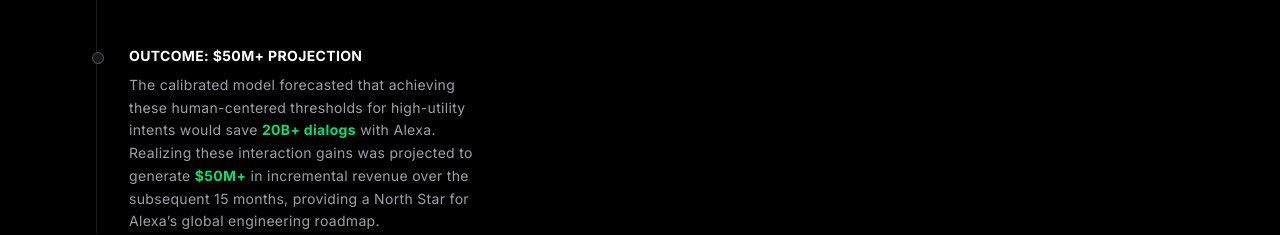
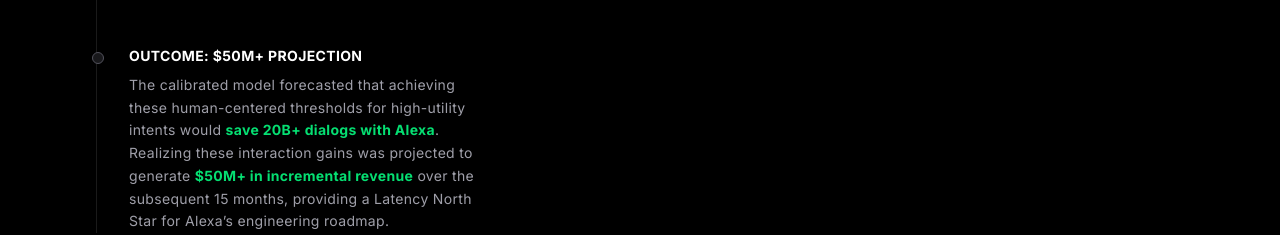
Before and after one commit to brandonfluegel/Research-Portfolio, a Next.js app: page / in a window 1280 px wide. Shown: the part 2040-2275 px from the top of the page. Built offline with nearby package versions, Linux system fonts and the light colour scheme; no server answers.

Commit message:
Add GA4 and visitor exclusion logic

```diff
--- a/components/sections/AmazonProjectSection.tsx
+++ b/components/sections/AmazonProjectSection.tsx
@@ -98,7 +98,7 @@ export default function AmazonProjectSection() {
                 <span className="absolute -left-[29px] md:-left-[37px] top-1.5 w-3 h-3 bg-zinc-900 border border-zinc-600 rounded-full"></span>
                 <h4 className="text-sm font-bold text-white uppercase tracking-wide mb-1 md:mb-2">Outcome: $50M+ Projection</h4>
                 <p className="text-sm text-zinc-400 leading-relaxed">
-                  The calibrated model forecasted that achieving these human-centered thresholds for high-utility intents would save <span className="text-green-400 font-bold">20B+ dialogs</span> with Alexa. Realizing these interaction gains was projected to generate <span className="text-green-400 font-bold">$50M+</span> in incremental revenue over the subsequent 15 months, providing a North Star for Alexa’s global engineering roadmap.
+                  The calibrated model forecasted that achieving these human-centered thresholds for high-utility intents would <span className="text-green-400 font-bold">save 20B+ dialogs with Alexa</span>. Realizing these interaction gains was projected to generate <span className="text-green-400 font-bold">$50M+ in incremental revenue</span> over the subsequent 15 months, providing a Latency North Star for Alexa’s engineering roadmap.
                 </p>
               </div>
             </div>
--- a/components/sections/NASAProjectSection.tsx
+++ b/components/sections/NASAProjectSection.tsx
@@ -90,7 +90,7 @@ export default function NASAProjectSection() {
               <div className="absolute bottom-0 left-0 right-0 hidden md:flex justify-between items-end p-8">
                 <div>
                   <div className="text-[10px] font-mono text-blue-400 uppercase tracking-widest mb-1">Lunar Gateway</div>
-                  <div className="text-sm text-zinc-300 max-w-xs leading-relaxed">Medical workstation validated for zero-gravity constraints</div>
+                  <div className="text-sm text-zinc-300 max-w-xs leading-relaxed">Medical workstation validated for minimized-gravity constraints</div>
                 </div>
                 <div className="text-right">
                   <div className="text-3xl font-bold text-green-400">30%</div>
@@ -106,7 +106,7 @@ export default function NASAProjectSection() {
             <div className="p-4 md:p-6 bg-zinc-900/50 border border-white/10 rounded-xl">
               <h4 className="text-sm font-bold text-white uppercase tracking-wide mb-2 leading-tight">Validation: Lunar Gateway</h4>
               <p className="text-sm text-zinc-400 leading-relaxed">
-                Executed human factors validation studies for the <span className="text-white font-medium">Lunar Gateway medical workstation</span>. This rigorous testing environment simulated zero-gravity constraints to identify physical and cognitive ergonomic failure points.
+                Executed human factors validation studies for the Lunar Gateway medical workstation. This testing environment simulated minimized-gravity constraints to identify physical and cognitive ergonomic failure points.
               </p>
             </div>
             <div className="p-4 md:p-6 bg-zinc-900/50 border border-white/10 rounded-xl">
```
